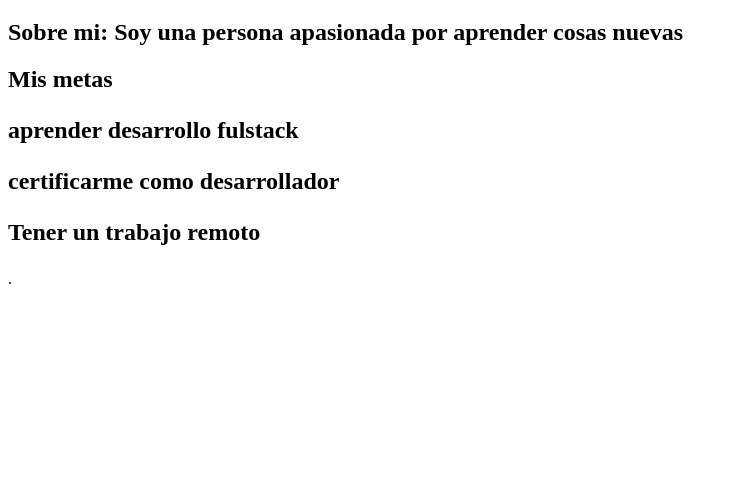
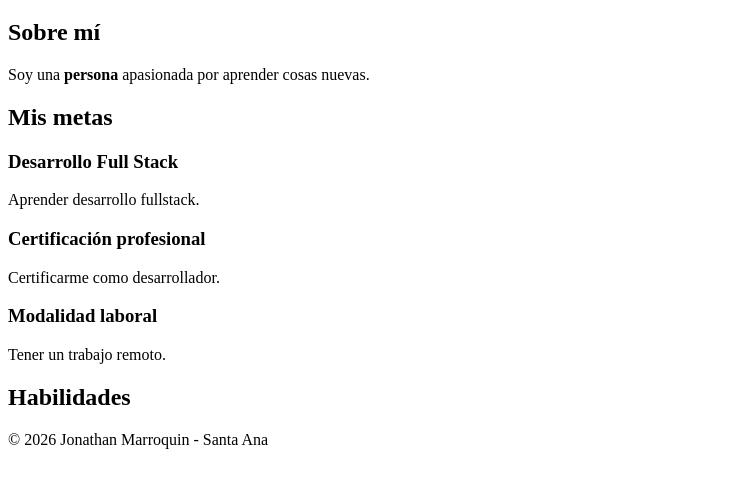
Before and after one commit to JohnDevCorp/mi-portafolio, a plain HTML site: page index.html in a window 1280 px wide. Shown: the part 61-544 px from the top of the page, without its empty margins (0-738 px from the left). Drawn offline with Linux system fonts and the light colour scheme.

Commit message:
aplica estructura semantica

```diff
--- a/index.html
+++ b/index.html
@@ -4,16 +4,63 @@
 <meta charset="UTF-8">
 <meta name="viewport"
 content="width=device-width, initial-scale=1.0">
-<title>Mi primera página</title>
+<!DOCTYPE html>
+<html lang="es">
+<head>
+  <meta charset="UTF-8">
+  <title>Mi primera página</title>
 </head>
 <body>
-<h1>Jonathan Marroquin</h1>
-<p></p><h2>Sobre mi: Soy una <strong>persona</strong> apasionada por aprender cosas nuevas</h2>
-<h2>Mis metas
-    <p>aprender desarrollo fulstack</p>
-<p>certificarme como desarrollador</p>
-<p>Tener un trabajo remoto</p>
-</h2>
-.</p>
+
+  <!-- Punto 2: Header con h1 y nav vacío -->
+  <header>
+    <h1>Jonathan Marroquin</h1>
+    <nav>
+      <!-- Menú de navegación vacío por ahora -->
+    </nav>
+  </header>
+
+  <!-- Punto 3: Contenido principal dentro de main -->
+  <main>
+
+    <!-- Sección Sobre mí -->
+    <section id="sobre-mi">
+      <h2>Sobre mí</h2>
+      <p>Soy una <strong>persona</strong> apasionada por aprender cosas nuevas.</p>
+    </section>
+
+    <!-- Punto 4: Sección Mis metas con cada meta en un article -->
+    <section id="mis-metas">
+      <h2>Mis metas</h2>
+
+      <article>
+        <h3>Desarrollo Full Stack</h3>
+        <p>Aprender desarrollo fullstack.</p>
+      </article>
+
+      <article>
+        <h3>Certificación profesional</h3>
+        <p>Certificarme como desarrollador.</p>
+      </article>
+
+      <article>
+        <h3>Modalidad laboral</h3>
+        <p>Tener un trabajo remoto.</p>
+      </article>
+    </section>
+
+    <!-- Punto 5: Tercera sección Habilidades -->
+    <section id="habilidades">
+      <h2>Habilidades</h2>
+      <!-- Próximamente: lista de habilidades en la sesión 3 -->
+    </section>
+
+  </main>
+
+  <!-- Punto 6: Footer con copyright, año, nombre y ciudad -->
+  <footer>
+    <p>&copy; 2026 Jonathan Marroquin - Santa Ana</p>
+  </footer>
+
 </body>
 </html>
```
